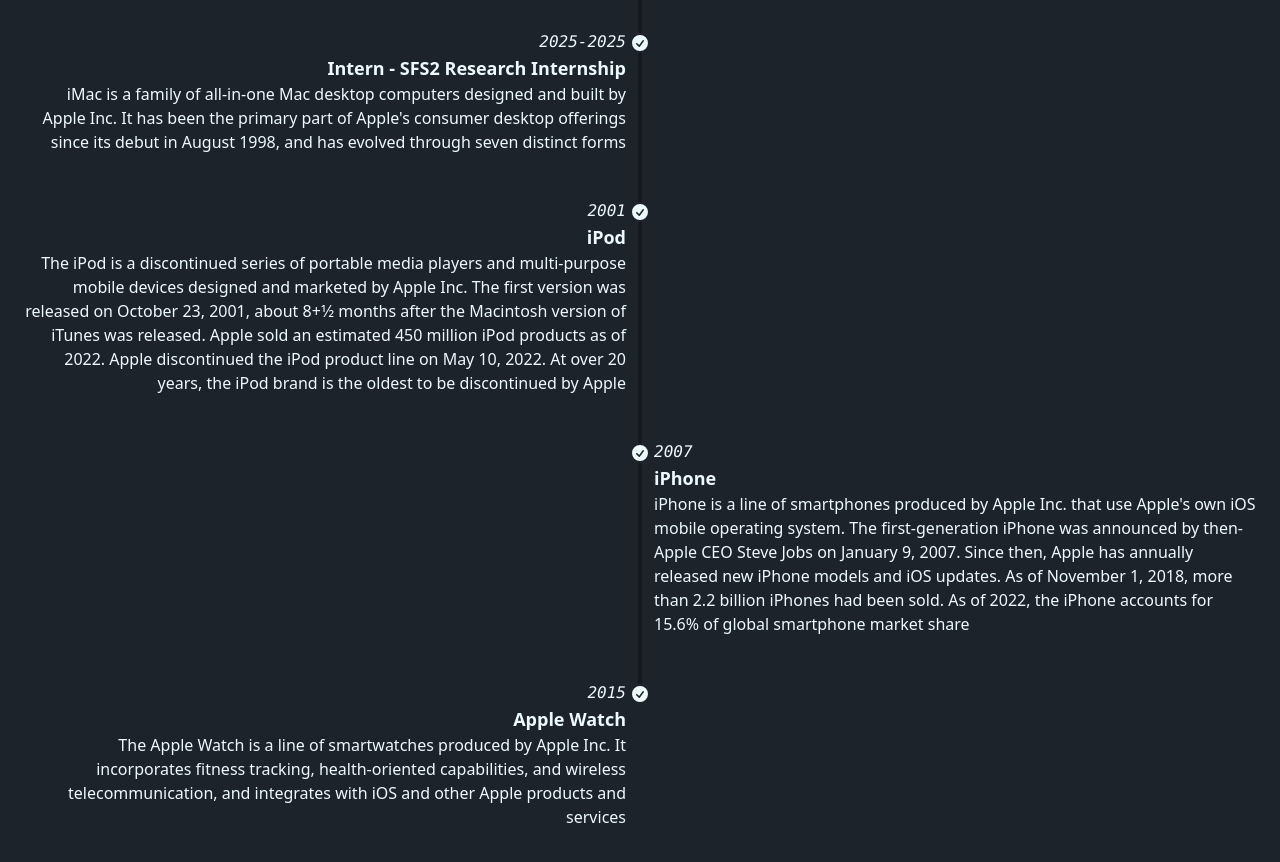
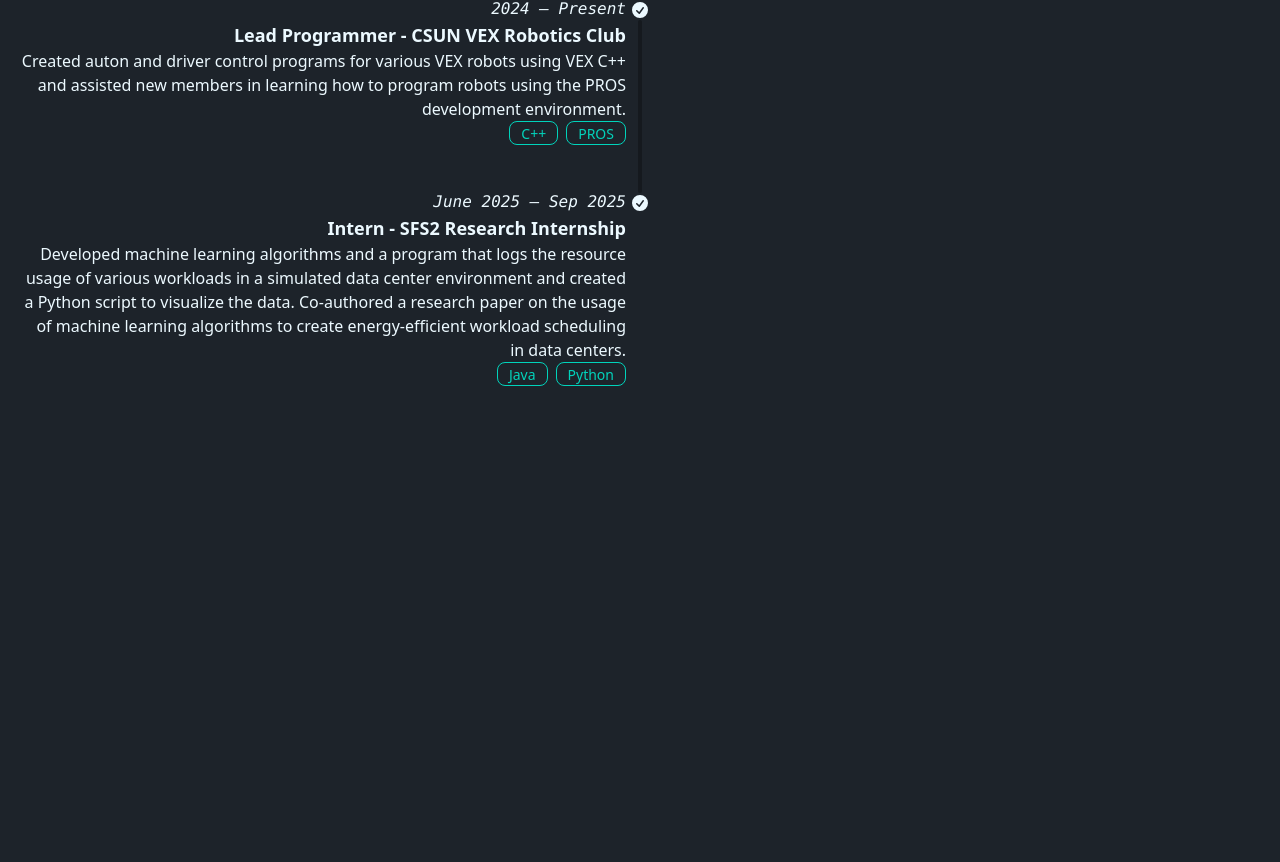
Before and after one commit to Hlocke124/portfolio, a React app in the folder frontend/: page /experience in a window 1280 px wide. Shown: the part 280-1142 px from the top of the page. After the commit the page ends 858 px from the top, so only its background shows below. Built offline with nearby package versions, Linux system fonts and the light colour scheme; the HTML template or start-up script is replaced by a standard one.

Commit message:
Updated Photo Page and Experience Page

```diff
--- a/frontend/public/team.json
+++ b/frontend/public/team.json
@@ -4,6 +4,6 @@
     "name": "Henry Locke",
     "github": "https://github.com/Hlocke124",
     "linkedin": "https://www.linkedin.com/in/henry-locke-40a1662a2/",
-    "avatar": "assets/henrylocke.jpg"
+    "avatar": "src/assets/henrylocke.jpg"
   }
 ]
--- a/frontend/src/App.jsx
+++ b/frontend/src/App.jsx
@@ -1,6 +1,6 @@
 import React from 'react'
 import {Routes, Route} from "react-router-dom"
-import HomePage from "./pages/Homepage.jsx"
+import HomePage from "./pages/HomePage.jsx"
 import AboutMePage from "./pages/AboutMePage.jsx"
 import ExperiencePage from "./pages/ExperiencePage.jsx"
 import EducationPage from "./pages/EducationPage.jsx"
--- a/frontend/src/components/AvatarCard.jsx
+++ b/frontend/src/components/AvatarCard.jsx
@@ -16,7 +16,7 @@
             </div>
             <div className="card-body items-center text-center">
                 <h2 className="card-title">{name}</h2>
-                <p mt-4>Hi, I am currently a junior at California State University, Northridge majoring in computer science,
+                <p>Hi, I am currently a junior at California State University, Northridge majoring in computer science,
                     with an expected graduation date of Spring 2027. I enjoy doing both backend and frontend programming.
                     I am however, more passionated about going into the field of Machine Learning and AI development after graduation.
                 </p>
--- a/frontend/src/components/ExperienceTimeline.jsx
+++ b/frontend/src/components/ExperienceTimeline.jsx
@@ -2,7 +2,7 @@
 
 const ExperienceTimeline = ({experiences}) => {
     return (
-        <ul className="timeline timeline-snap-icon max-md:timeline-compact timeline-vertical">
+        <ul className="timeline timeline-snap-icon max-md:timeline-compact timeline-vertical py-30">
             <li>
                 <div className="timeline-middle">
                     <svg
@@ -19,9 +19,14 @@
                     </svg>
                 </div>
                 <div className="timeline-start mb-10 md:text-end">
-                    <time className="font-mono italic">2024-Present</time>
+                    <time className="font-mono italic">2024 — Present</time>
                     <div className="text-lg font-black">Lead Programmer - CSUN VEX Robotics Club</div>
-                    Created auton and driver control programs for various VEX robots using VEX C++ and helped new members learn
+                    Created auton and driver control programs for various VEX robots using VEX C++ and assisted new members in learning
+                    how to program robots using the PROS development environment.
+                    <div className="card-actions justify-end">
+                        <div className="badge badge-outline badge-accent">C++</div>
+                        <div className="badge badge-outline badge-accent">PROS</div>
+                    </div>
                 </div>
                 <hr />
             </li>
@@ -42,90 +47,17 @@
                     </svg>
                 </div>
                 <div className="timeline-start mb-10 md:text-end">
-                    <time className="font-mono italic">2025-2025</time>
+                    <time className="font-mono italic">June 2025 — Sep 2025</time>
                     <div className="text-lg font-black">Intern - SFS2 Research Internship</div>
-                    iMac is a family of all-in-one Mac desktop computers designed and built by Apple Inc. It has
-                    been the primary part of Apple's consumer desktop offerings since its debut in August 1998,
-                    and has evolved through seven distinct forms
-                </div>
-                <hr />
-            </li>
-            <li>
-                <hr />
-                <div className="timeline-middle">
-                    <svg
-                        xmlns="http://www.w3.org/2000/svg"
-                        viewBox="0 0 20 20"
-                        fill="currentColor"
-                        className="h-5 w-5"
-                    >
-                        <path
-                            fillRule="evenodd"
-                            d="M10 18a8 8 0 100-16 8 8 0 000 16zm3.857-9.809a.75.75 0 00-1.214-.882l-3.483 4.79-1.88-1.88a.75.75 0 10-1.06 1.061l2.5 2.5a.75.75 0 001.137-.089l4-5.5z"
-                            clipRule="evenodd"
-                        />
-                    </svg>
-                </div>
-                <div className="timeline-start mb-10 md:text-end">
-                    <time className="font-mono italic">2001</time>
-                    <div className="text-lg font-black">iPod</div>
-                    The iPod is a discontinued series of portable media players and multi-purpose mobile devices
-                    designed and marketed by Apple Inc. The first version was released on October 23, 2001, about
-                    8+1⁄2 months after the Macintosh version of iTunes was released. Apple sold an estimated 450
-                    million iPod products as of 2022. Apple discontinued the iPod product line on May 10, 2022. At
-                    over 20 years, the iPod brand is the oldest to be discontinued by Apple
-                </div>
-                <hr />
-            </li>
-            <li>
-                <hr />
-                <div className="timeline-middle">
-                    <svg
-                        xmlns="http://www.w3.org/2000/svg"
-                        viewBox="0 0 20 20"
-                        fill="currentColor"
-                        className="h-5 w-5"
-                    >
-                        <path
-                            fillRule="evenodd"
-                            d="M10 18a8 8 0 100-16 8 8 0 000 16zm3.857-9.809a.75.75 0 00-1.214-.882l-3.483 4.79-1.88-1.88a.75.75 0 10-1.06 1.061l2.5 2.5a.75.75 0 001.137-.089l4-5.5z"
-                            clipRule="evenodd"
-                        />
-                    </svg>
-                </div>
-                <div className="timeline-end md:mb-10">
-                    <time className="font-mono italic">2007</time>
-                    <div className="text-lg font-black">iPhone</div>
-                    iPhone is a line of smartphones produced by Apple Inc. that use Apple's own iOS mobile
-                    operating system. The first-generation iPhone was announced by then-Apple CEO Steve Jobs on
-                    January 9, 2007. Since then, Apple has annually released new iPhone models and iOS updates. As
-                    of November 1, 2018, more than 2.2 billion iPhones had been sold. As of 2022, the iPhone
-                    accounts for 15.6% of global smartphone market share
-                </div>
-                <hr />
-            </li>
-            <li>
-                <hr />
-                <div className="timeline-middle">
-                    <svg
-                        xmlns="http://www.w3.org/2000/svg"
-                        viewBox="0 0 20 20"
-                        fill="currentColor"
-                        className="h-5 w-5"
-                    >
-                        <path
-                            fillRule="evenodd"
-                            d="M10 18a8 8 0 100-16 8 8 0 000 16zm3.857-9.809a.75.75 0 00-1.214-.882l-3.483 4.79-1.88-1.88a.75.75 0 10-1.06 1.061l2.5 2.5a.75.75 0 001.137-.089l4-5.5z"
-                            clipRule="evenodd"
-                        />
-                    </svg>
-                </div>
-                <div className="timeline-start mb-10 md:text-end">
-                    <time className="font-mono italic">2015</time>
-                    <div className="text-lg font-black">Apple Watch</div>
-                    The Apple Watch is a line of smartwatches produced by Apple Inc. It incorporates fitness
-                    tracking, health-oriented capabilities, and wireless telecommunication, and integrates with
-                    iOS and other Apple products and services
+                    Developed machine learning algorithms and a program that logs the resource usage of various
+                    workloads in a simulated data center environment and created a Python script to visualize the data.
+                    Co-authored a research paper on the usage of machine learning algorithms to create energy-efficient
+                    workload scheduling in data centers.
+                    <br/>
+                    <div className="card-actions justify-end">
+                        <div className="badge badge-outline badge-accent">Java</div>
+                        <div className="badge badge-outline badge-accent">Python</div>
+                    </div>
                 </div>
             </li>
         </ul>
--- /dev/null
+++ b/frontend/src/components/PhotoCard.jsx
@@ -0,0 +1,21 @@
+import React from "react";
+
+const PhotoCard = ({photo, title, description}) => {
+    return (
+        <div className="card bg-base-100 shadow-md w-80 hover:shadow-xl transition-shadow duration-300">
+            <div className="justify-center">
+                <figure>
+                    <img src={photo} alt={title} className="w-full h-64 object-cover rounded-t-lg"/>
+                </figure>
+            </div>
+            <div className="card-body">
+                <h2 className="card-title text-xl font-bold">{title}</h2>
+                <p>nmw</p>
+                <p className="text-gray-600">{description}</p>
+            </div>
+
+        </div>
+    );
+}
+
+export default PhotoCard;
--- a/frontend/src/components/ProjectCard.jsx
+++ b/frontend/src/components/ProjectCard.jsx
@@ -1,6 +1,6 @@
 import React from 'react';
 import {Link} from 'react-router-dom';
-import scamazonImage from '/public/assets/Scamazon.png';
+import scamazonImage from "../assets/Scamazon.png";
 
 const ProjectCard = (title, github) => {
     return (
@@ -8,7 +8,8 @@
             <h1 className="justify-center flex text-3xl font-semibold mb-6">My Projects</h1>
             <div className="card bg-base-200 w-80 mt-4 shadow-sm">
                 <div className="card-body items-center text-center">
-                    <Link to="https://runtime-rebelss.github.io/Runtime-Rebels-Project-1/" target="_blank" rel="noopener noreferrer">
+                    <Link to="https://runtime-rebelss.github.io/Runtime-Rebels-Project-1/" target="_blank"
+                          rel="noopener noreferrer">
                         <img src={scamazonImage} alt={"scamazon"}/>
                     </Link>
                     <h2 className="card-title">
@@ -25,6 +26,10 @@
                             </svg>
                         </Link>
                     </div>
+                    <div className="card-actions justify-end">
+                        <div className="badge badge-outline badge-accent">Java</div>
+                        <div className="badge badge-outline badge-accent">React</div>
+                    </div>
                 </div>
             </div>
         </div>
--- a/frontend/src/pages/Homepage.jsx
+++ b/frontend/src/pages/HomePage.jsx
@@ -3,7 +3,7 @@
 import Navbar from "../components/Navbar.jsx";
 import AvatarCard from "../components/AvatarCard.jsx";
 
-const Homepage = () => {
+const HomePage = () => {
     const [devs, setDevs] = useState([]);
 
     useEffect(() => {
@@ -27,4 +27,4 @@
     );
 }
 
-export default Homepage;
+export default HomePage;
--- a/frontend/src/pages/PhotoPage.jsx
+++ b/frontend/src/pages/PhotoPage.jsx
@@ -1,16 +1,17 @@
 import React from 'react';
 import Navbar from "../components/Navbar.jsx";
+import PhotoCard from "../components/PhotoCard.jsx";
 
 const PhotoPage = () => {
     return (
         <div>
             <Navbar/>
             <div className="container mx-auto px-4 py-8 p-5 max-w">
-                <h1 className="justify-center flex text-2xl font-semibold mb-6">Experience Page</h1>
-                 <p mt-4>This is the experience page of our application.</p>
-             </div>
-         </div>
-     );
+                <h1 className="justify-center flex text-2xl font-semibold mb-6">Photos Page</h1>
+                <PhotoCard/>
+            </div>
+        </div>
+    );
 }
 
 export default PhotoPage;
```
Also changed, not shown: frontend/src/components/Navbar.jsx (+19 -3 lines), frontend/src/assets/Scamazon.png (renamed from frontend/public/assets/Scamazon.png), frontend/src/assets/henrylocke.jpg (renamed from frontend/public/assets/henrylocke.jpg).
